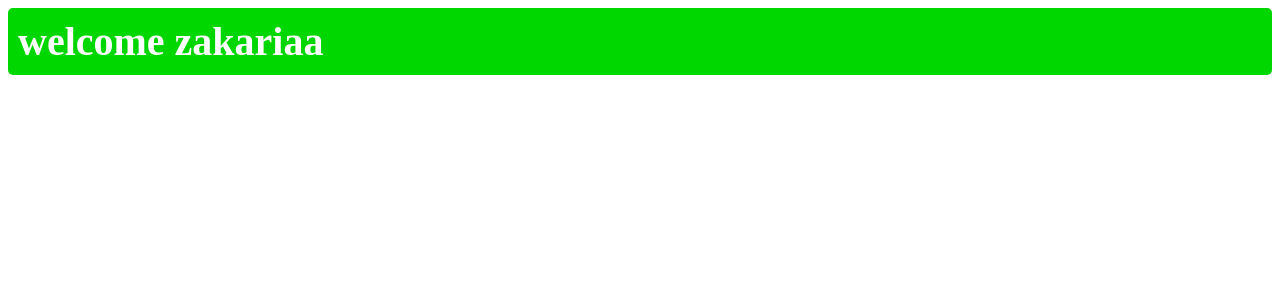
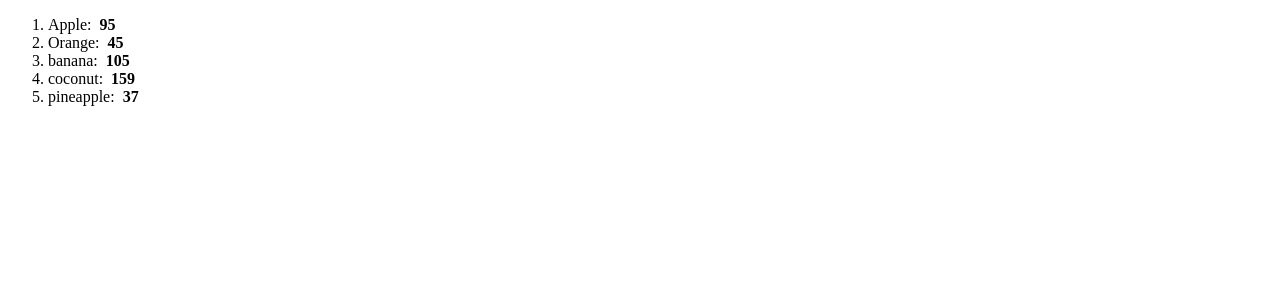
Before and after one commit to zikoelj/learnReact, a React (Vite) app: page / in a window 1280 px wide. Shown: the top 300 px of the page. Built offline with nearby package versions, Linux system fonts and the light colour scheme.

Commit message:
rendering list (map & filter)

```diff
--- a/src/App.jsx
+++ b/src/App.jsx
@@ -1,66 +1,7 @@
-// import Footer from "./Footer"
-// import Header  from "./Header"
-// import Food from "./Food"
-//import Card from "./Card.jsx"
-
-/* 4th part Props
-porps:
-These are read-only properties that are shared between components. A parent component can send data to a
- child component.
-To use props, we have to pass props as a parameter for the component function. And we can use props' values in HTML.*/
-
-/*prop types:
-It is a mechanism to check the passed props value is required data type.
-It is good practice to use prop types. (for debbuging such integer for age ...etc)
-We have to import prop-types from the node module to the child component .jsx file.
-*/
-//import Button  from "./Button"
-//import Student from "./Student"
-import UserGreeting from "./UserGreeting"
+import List from "./List.jsx"
 function App(){
     return(
-     /* first part
-      <>
-          <Header/>
-          <Food/>
-          <Food/>
-          <Food/>
-          <Footer/>
-      </> */
-      /* second part<>
-      <Card/>
-      <Card/>
-      <Card/>
-      </> */
-     //3rd part css in react compenant not including framework or preprocessors
-      //1-EXTERNAL
-      //2-MODULES
-      //3-INLINE
-      //<Button/>
-/*       <>
-      <Student name="SpongeBob" age={20}
-       isStudent={true}
-      />
-      <Student name="Patrik" age={50}
-       isStudent={false}
-      />
-      <Student name="Zakariaa" age={23}
-       isStudent={true}
-      />
-      <Student name="L'Morphine" age={41}
-       isStudent={false}
-      />
-      <Student name="hamza" age={22}
-       isStudent={true}/>
-
-      <Student/>
-      </> */
-    <>
-    <UserGreeting
-    isLoggedIn = {true}
-    username = "zakariaa"
-    />
-    </>
-     )
+        <List/>
+    );
     }
 export default App
--- /dev/null
+++ b/src/List.jsx
@@ -0,0 +1,25 @@
+//rendering list in reactJs
+function List(){
+
+    const fruits = [{id : 1, name :"Apple",calories : 95},
+                    {id : 2, name :"Orange",calories : 45},
+                    {id : 3, name :"banana",calories : 105},
+                    {id : 4, name :"coconut",calories : 159},
+                    {id : 5, name :"pineapple",calories : 37}]
+
+    //fruits.sort((a,b)=>a.name.localeCompare(b.name)); //ALPHABETICAL
+    //fruits.sort((a,b)=>b.name.localeCompare(a.name)); //REVERSE ALPHABETICAL
+    //fruits.sort((a,b) => a.calories - b.calories); //NUMERIC
+    //fruits.sort((a,b) => b.calories - a.calories); //REVERSE NUMERIC
+    //const lowCalFruits = fruits.filter(fruit => fruit.calories <100);
+    const highCalFruits = fruits.filter(fruit => fruit.calories >= 100);
+
+
+    const listItems = fruits.map(fruit =>
+                                        <li key={fruit.id} >
+                                          {fruit.name}: &nbsp;
+                                          <b>{fruit.calories}</b>
+                                        </li>)
+    return (<ol>{listItems}</ol>);
+}
+export default List
```
Also changed, not shown: src/Student.jsx (+0 -19 lines), src/UserGreeting.jsx (+0 -10 lines), src/index.css (+0 -46 lines).
